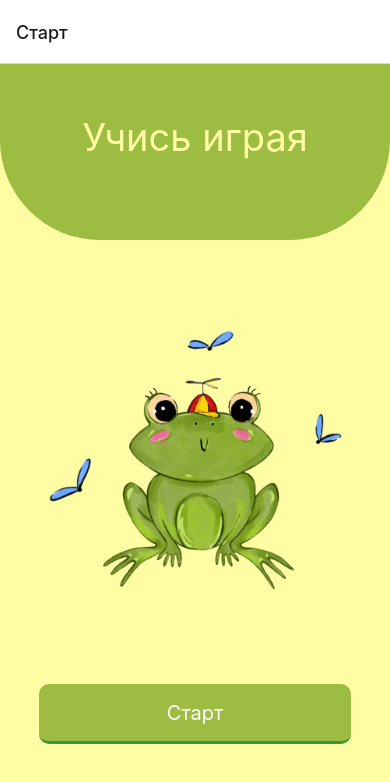
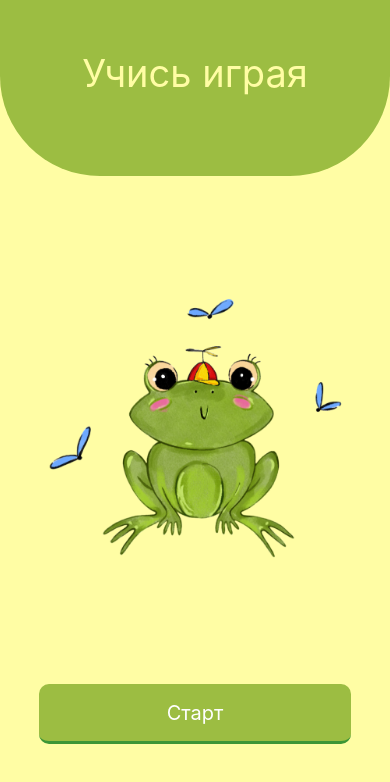
Before and after one commit to Nikolyovin/alphabet-UI, a React Native app: screen / in a window 390 px wide. Shown: the top 782 px of the page. Built offline with nearby package versions, Linux system fonts and the light colour scheme.

Commit message:
fix navigator

```diff
--- a/src/screens/Navigation.tsx
+++ b/src/screens/Navigation.tsx
@@ -13,7 +13,7 @@ const Navigation = () => {
     return (
         <NavigationContainer>
             <Stack.Navigator>
-                <Stack.Screen name='Start' component={StartScreen} options={{ title: 'Старт' }} />
+                <Stack.Screen name='Start' component={StartScreen} options={{ title: 'Старт', headerShown: false }} />
                 <Stack.Screen name='Home' component={HomeScreen} options={{ title: 'Меню' }} />
                 <Stack.Screen name='Alphabet' component={AlphabetScreen} options={{ title: 'Алфавит' }} />
                 <Stack.Screen name='Letter' component={LetterScreen} options={{ title: 'Буква' }} />
```
Also changed, not shown: 1 other file (tests, documents, lock files or other folders).
